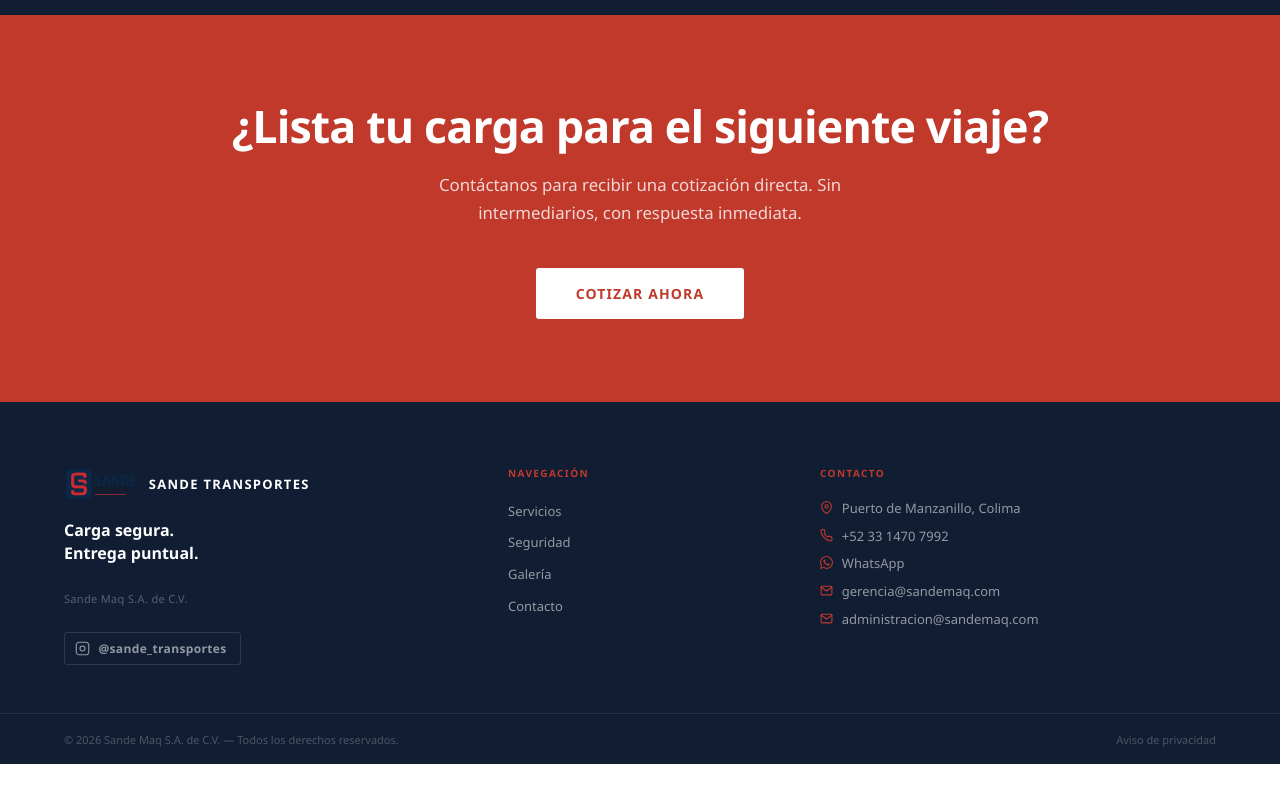
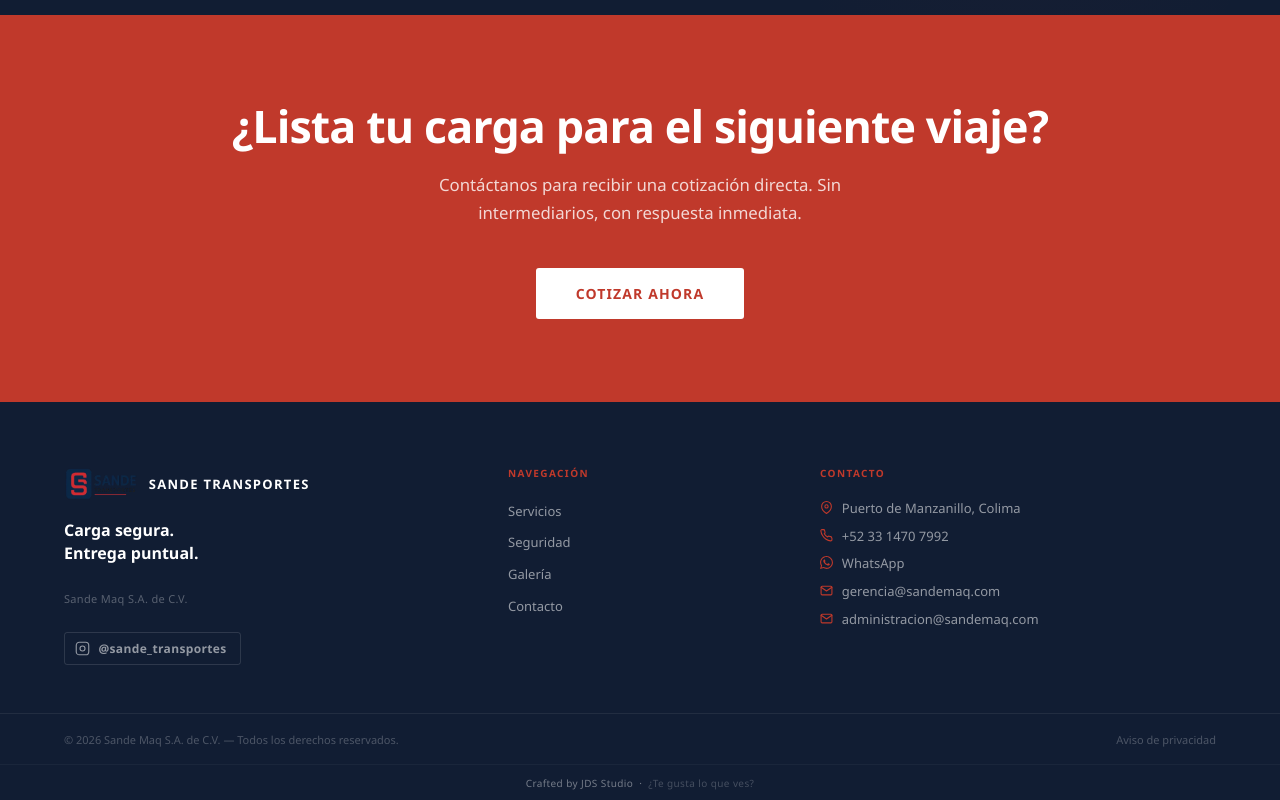
Before and after one commit to joseluis-dls/sande-landing, a plain HTML site: page index.html in a window 1280 px wide. Shown: the part 4442-5242 px from the top of the page. Before the commit the page ends 5206 px from the top, so only its background shows below. Drawn offline with nearby package versions, Linux system fonts and the light colour scheme.

Commit message:
dev sign with href

```diff
--- a/index.html
+++ b/index.html
@@ -469,6 +469,13 @@
     <span>© 2026 Sande Maq S.A. de C.V. — Todos los derechos reservados.</span>
     <a href="aviso-de-privacidad.html">Aviso de privacidad</a>
   </div>
+
+  <!-- Firma developer -->
+  <div class="foot-credit">
+    <a href="https://joseluis-dls.github.io/#pitch" target="_blank" rel="noopener noreferrer">
+      Crafted by JDS Studio &nbsp;·&nbsp; <span class="foot-credit-cta">¿Te gusta lo que ves?</span>
+    </a>
+  </div>
 </footer>
 
 <!-- ─── BOTÓN FLOTANTE WHATSAPP ───────────────────────── -->
--- a/styles.css
+++ b/styles.css
@@ -676,6 +676,33 @@ footer {
   color: rgba(255,255,255,0.25); text-decoration: none; transition: color 0.2s;
 }
 .foot-bottom a:hover { color: rgba(255,255,255,0.6); }
+.foot-credit {
+  padding: 0.65rem 5%;
+  border-top: 1px solid rgba(255,255,255,0.04);
+  text-align: center;
+  font-size: 10px;
+  letter-spacing: 0.04em;
+}
+.foot-credit a {
+  color: rgba(255,255,255,0.42);
+  text-decoration: none;
+  transition: color 0.25s;
+  position: relative;
+}
+.foot-credit a::after {
+  content: '';
+  position: absolute;
+  left: 0; bottom: -2px;
+  width: 100%; height: 0.5px;
+  background: var(--red);
+  transform: scaleX(0);
+  transform-origin: left;
+  transition: transform 0.35s cubic-bezier(0.25, 0.46, 0.45, 0.94);
+}
+.foot-credit-cta { color: rgba(255,255,255,0.22); transition: color 0.25s; }
+.foot-credit a:hover,
+.foot-credit a:hover .foot-credit-cta { color: var(--red); }
+.foot-credit a:hover::after { transform: scaleX(1); }
 
 /* ─── BOTÓN FLOTANTE WHATSAPP ────────────────────────── */
 .wa-float {
```
Also changed, not shown: galeria.html (+13 -0 lines).
